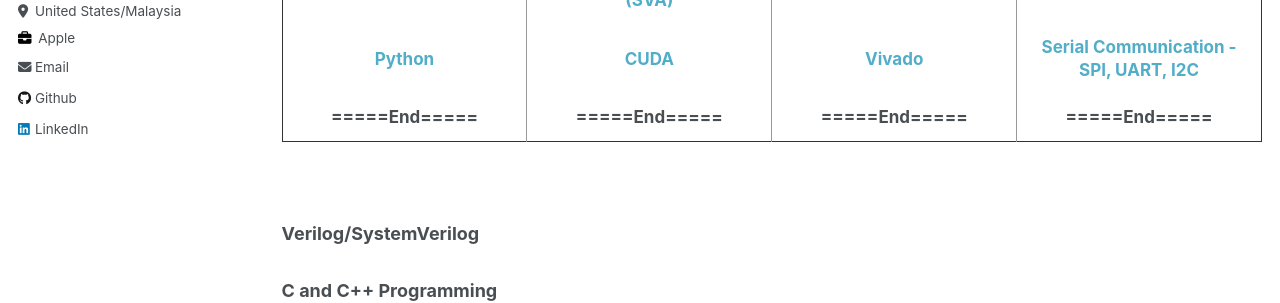
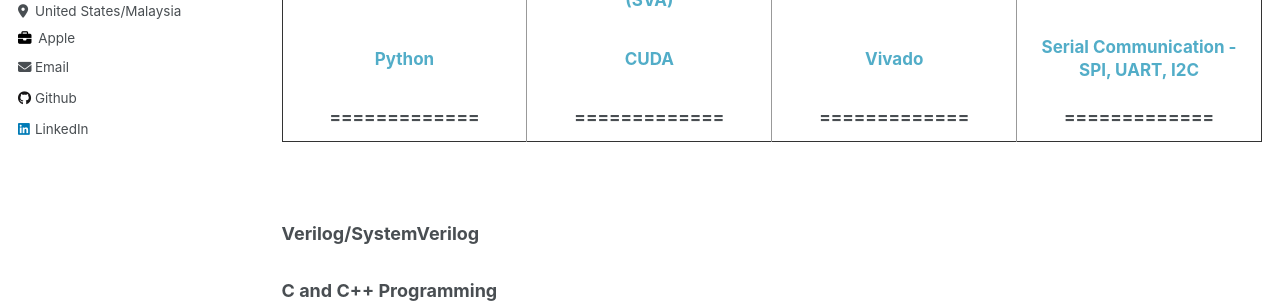
Before and after one commit to ycpoon/ycpoon.github.io, a Jekyll site: the page built from _pages/skills.md, in a window 1280 px wide and 900 px high. Shown: the part 362-665 px from the top of the window. Built offline with Jekyll 4.4.1, drawn with Linux system fonts in a browser that asks for light colours.

Commit message:
mobile comp3 test3

```diff
--- a/_pages/skills.md
+++ b/_pages/skills.md
@@ -38,10 +38,10 @@ redirect_from:
       <td><a href="#spi-uart-i2c-communication-protocols">Serial Communication - SPI, UART, I2C</a></td>
     </tr>
     <tr>
-      <td>=====End=====</td>
-      <td>=====End=====</td>
-      <td>=====End=====</td>
-      <td>=====End=====</td>
+      <td>=============</td>
+      <td>=============</td>
+      <td>=============</td>
+      <td>=============</td>
     </tr>
   </table>
 </div>
```
